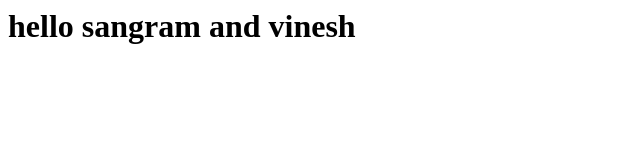
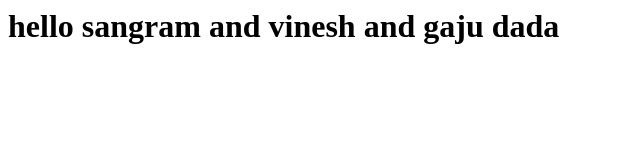
Before and after one commit to Sangramshinde97/centralgit, a plain HTML site: page index.html in a window 1280 px wide. Shown: the whole page, without its empty margins (0-640 px from the left). Drawn offline with Linux system fonts and the light colour scheme.

Commit message:
third commit

```diff
--- a/index.html
+++ b/index.html
@@ -1 +1 @@
-<h1> hello sangram and vinesh </h1>
+<h1> hello sangram and vinesh and gaju dada </h1>
```
